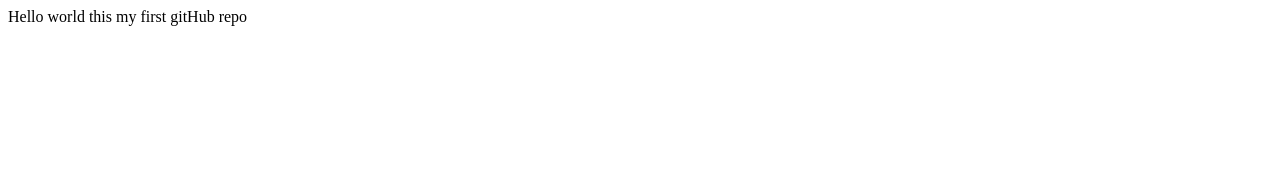
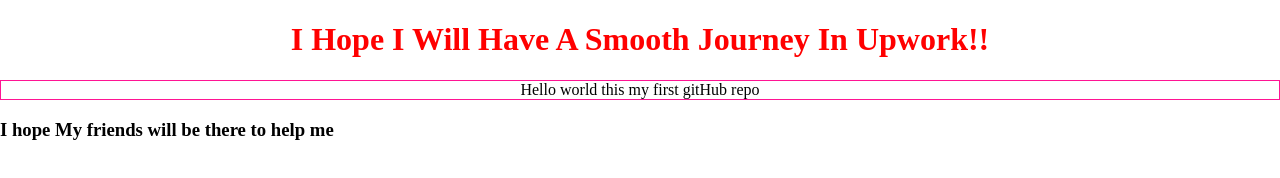
Before and after one commit to getshAASTU/first-repo, a plain HTML site: page index.html in a window 1280 px wide. Drawn offline with Linux system fonts and the light colour scheme.

Commit message:
I have modified the README file
I also have created a new css file

```diff
--- /dev/null
+++ b/index.css
@@ -0,0 +1,19 @@
+body{
+    box-sizing: border-box;
+    padding: 0;
+    margin: 0;
+}
+.header{
+    color: red;
+    font-size: 2rem;
+    font-weight: bold;
+    text-align: center;
+    text-transform: capitalize;
+}
+.header-container{
+    display: flex;
+    flex-direction: column;
+    align-items: center;
+    border: deeppink solid 1px;
+    margin: 0 auto;
+}
--- a/index.html
+++ b/index.html
@@ -1 +1,15 @@
-<div>Hello world this my first gitHub repo </div>
+<!DOCTYPE html>
+<html lang="en">
+  <head>
+    <meta charset="UTF-8" />
+    <meta http-equiv="X-UA-Compatible" content="IE=edge" />
+    <meta name="viewport" content="width=device-width, initial-scale=1.0" />
+    <title>Document</title>
+    <link rel="stylesheet" href="./index.css" />
+  </head>
+  <body>
+    <h1 class="header">I hope I will have a smooth journey in Upwork!!</h1>
+    <div class="header-container">Hello world this my first gitHub repo</div>
+    <h3>I hope My friends will be there to help me</h3>
+  </body>
+</html>
```
Also changed, not shown: 1 other file.
